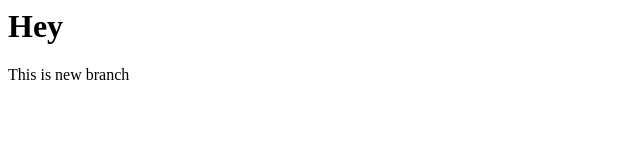
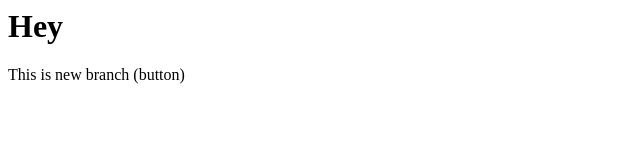
Before and after one commit to KV7799/localRepo, a plain HTML site: page localRepo/index.html in a window 1280 px wide. Shown: the full height of the page, 0-640 px from the left. Drawn offline with Linux system fonts and the light colour scheme.

Commit message:
added new button

```diff
--- a/localRepo/index.html
+++ b/localRepo/index.html
@@ -1,2 +1,2 @@
 <h1>Hey</h1>
-<p>This is new branch</p>
+<p>This is new branch (button)</p>
```
